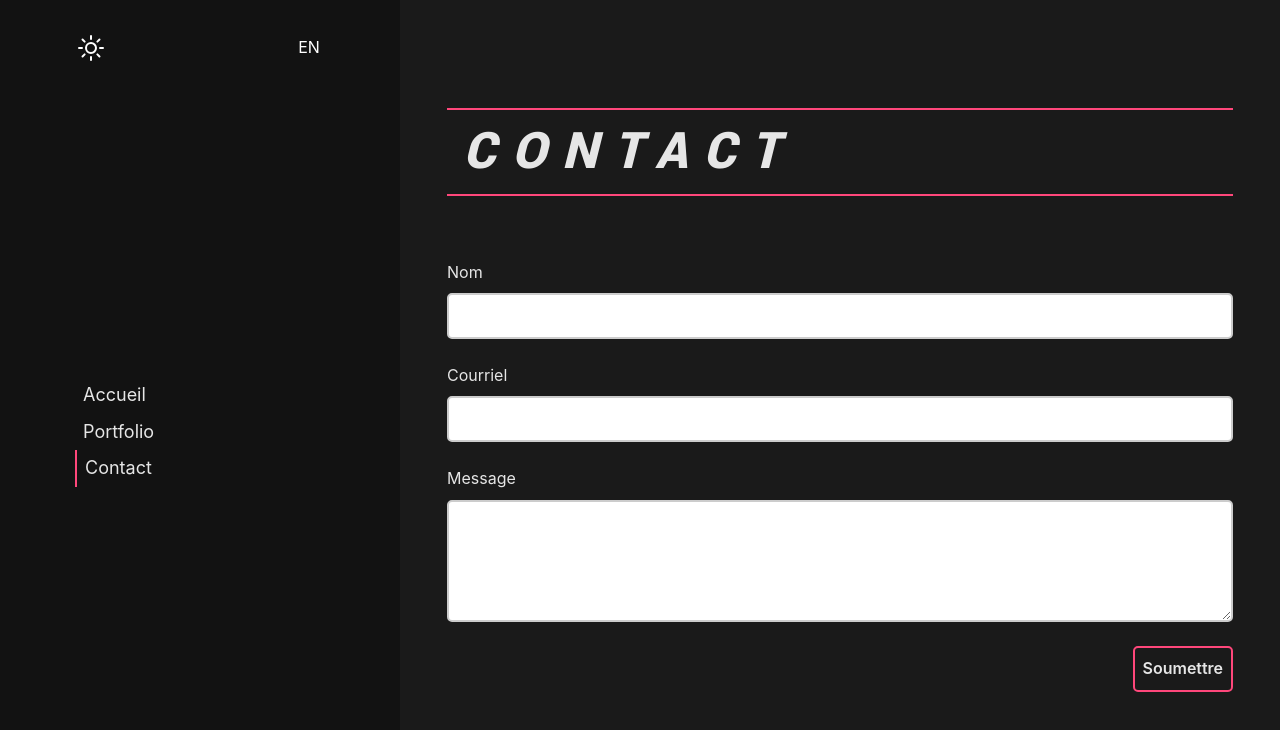
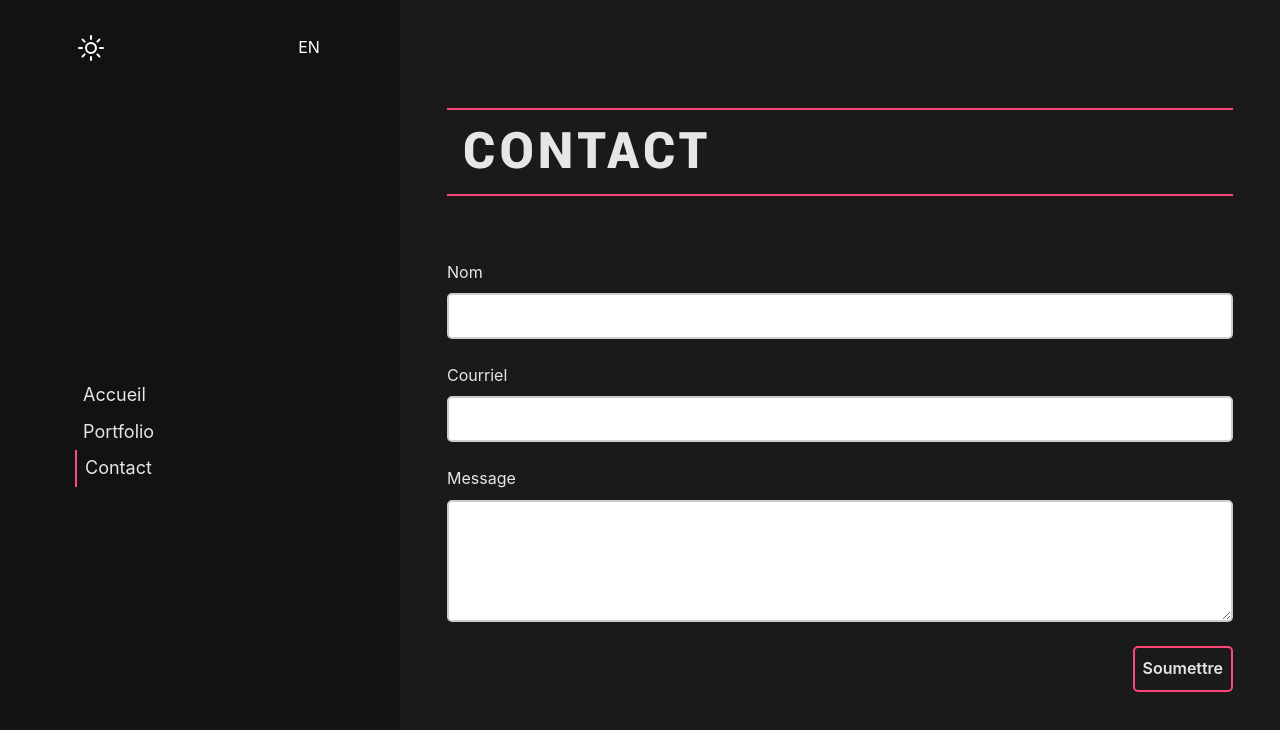
Before and after one commit to ysimard94/portfolio, a Vue app: page /contact in a window 1280 px wide. Shown: the top 730 px of the page. Built offline with nearby package versions, Linux system fonts and the light colour scheme.

Commit message:
Accessibility optimisations

```diff
--- a/src/App.vue
+++ b/src/App.vue
@@ -82,7 +82,7 @@ main {
 /* ------ Title of pages styling ----- */
 
 h1 {
-    font-size: clamp(1.9rem, 5vw, 3.5rem);
+    font-size: clamp(2.5rem, 5vw, 3.5rem);
     font-weight: 700;
     line-height: 1.2;
 }
@@ -100,10 +100,9 @@ h2 {
 }
 
 .title > h1 {
-    letter-spacing: 16px;
+    letter-spacing: 4px;
     font-family: Yantramanav;
     text-transform: uppercase;
-    font-style: italic;
     padding: 0.5rem 1rem;
 }
 
--- a/src/components/Navigation.vue
+++ b/src/components/Navigation.vue
@@ -25,6 +25,7 @@ const closeMenu = () => {
             <button
                 @click="themeStore.setTheme('light-theme')"
                 v-if="themeStore.theme === 'dark-theme'"
+                aria-label="Switch to light theme"
             >
                 <!-- Icon from https://heroicons.dev/ -->
                 <svg
@@ -46,6 +47,7 @@ const closeMenu = () => {
             <button
                 @click="themeStore.setTheme('dark-theme')"
                 v-if="themeStore.theme === 'light-theme'"
+                aria-label="Switch to dark theme"
             >
                 <!-- Icon from https://heroicons.dev/ -->
                 <svg
@@ -71,6 +73,7 @@ const closeMenu = () => {
                     localeStore.setLocale('FR');
                 "
                 v-if="$i18n.locale === 'EN'"
+                aria-label="Switch to french"
             >
                 FR
             </button>
@@ -80,6 +83,7 @@ const closeMenu = () => {
                     localeStore.setLocale('EN');
                 "
                 v-if="$i18n.locale === 'FR'"
+                aria-label="Switch to english"
             >
                 EN
             </button>
--- a/src/views/ContactView.vue
+++ b/src/views/ContactView.vue
@@ -163,6 +163,6 @@ textarea:focus {
 }
 
 .errors {
-  color: hsl(15, 80%, 55%);
+  color: hsl(15, 80%, 50%);
 }
 </style>
--- a/src/views/HomeView.vue
+++ b/src/views/HomeView.vue
@@ -3,7 +3,7 @@
 <template>
   <section>
     <div class="mask-container">
-      <img src="../assets/profile-picture.webp" alt="" class="mask-image" />
+      <img rel="preload" src="../assets/profile-picture.webp" alt="Drawing of me" class="mask-image" />
       <svg
         class="picture-mask"
         viewBox="0 0 350 350"
@@ -66,7 +66,7 @@
         </span>
       </h1>
       <div class="social-media">
-        <a href="https://github.com/ysimard94" target="_blank"
+        <a href="https://github.com/ysimard94" target="_blank" aria-label="Link to my Github profile"
           ><svg
             xmlns="http://www.w3.org/2000/svg"
             x="0px"
@@ -80,7 +80,7 @@
               d="M10.9,2.1c-4.6,0.5-8.3,4.2-8.8,8.7c-0.5,4.7,2.2,8.9,6.3,10.5C8.7,21.4,9,21.2,9,20.8v-1.6c0,0-0.4,0.1-0.9,0.1 c-1.4,0-2-1.2-2.1-1.9c-0.1-0.4-0.3-0.7-0.6-1C5.1,16.3,5,16.3,5,16.2C5,16,5.3,16,5.4,16c0.6,0,1.1,0.7,1.3,1c0.5,0.8,1.1,1,1.4,1 c0.4,0,0.7-0.1,0.9-0.2c0.1-0.7,0.4-1.4,1-1.8c-2.3-0.5-4-1.8-4-4c0-1.1,0.5-2.2,1.2-3C7.1,8.8,7,8.3,7,7.6c0-0.4,0-0.9,0.2-1.3 C7.2,6.1,7.4,6,7.5,6c0,0,0.1,0,0.1,0C8.1,6.1,9.1,6.4,10,7.3C10.6,7.1,11.3,7,12,7s1.4,0.1,2,0.3c0.9-0.9,2-1.2,2.5-1.3 c0,0,0.1,0,0.1,0c0.2,0,0.3,0.1,0.4,0.3C17,6.7,17,7.2,17,7.6c0,0.8-0.1,1.2-0.2,1.4c0.7,0.8,1.2,1.8,1.2,3c0,2.2-1.7,3.5-4,4 c0.6,0.5,1,1.4,1,2.3v2.6c0,0.3,0.3,0.6,0.7,0.5c3.7-1.5,6.3-5.1,6.3-9.3C22,6.1,16.9,1.4,10.9,2.1z"
             ></path></svg
         ></a>
-        <a href="https://www.linkedin.com/in/y-simard/" target="_blank"
+        <a href="https://www.linkedin.com/in/y-simard/" target="_blank" aria-label="Link to my Linkedin profile"
           ><svg
             xmlns="http://www.w3.org/2000/svg"
             x="0px"
```
Also changed, not shown: src/assets/profile-picture2.webp (deleted).
